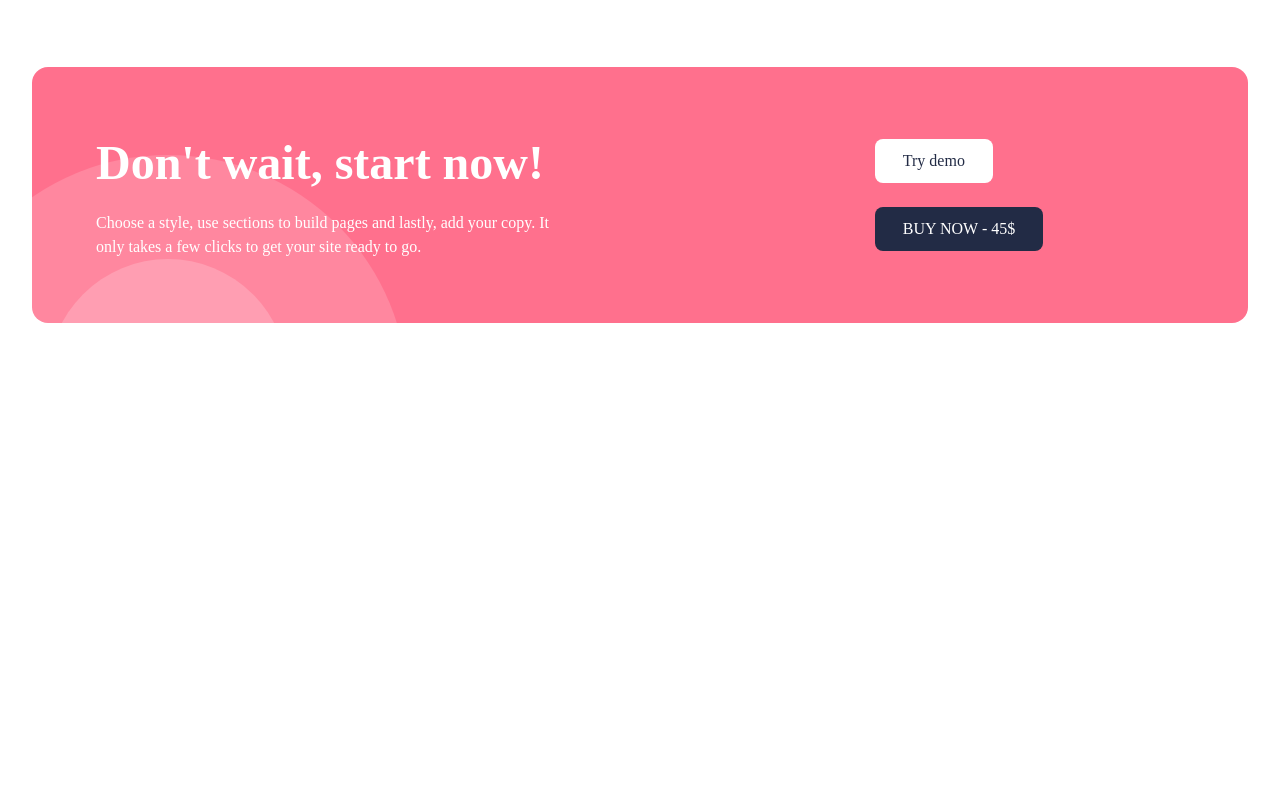
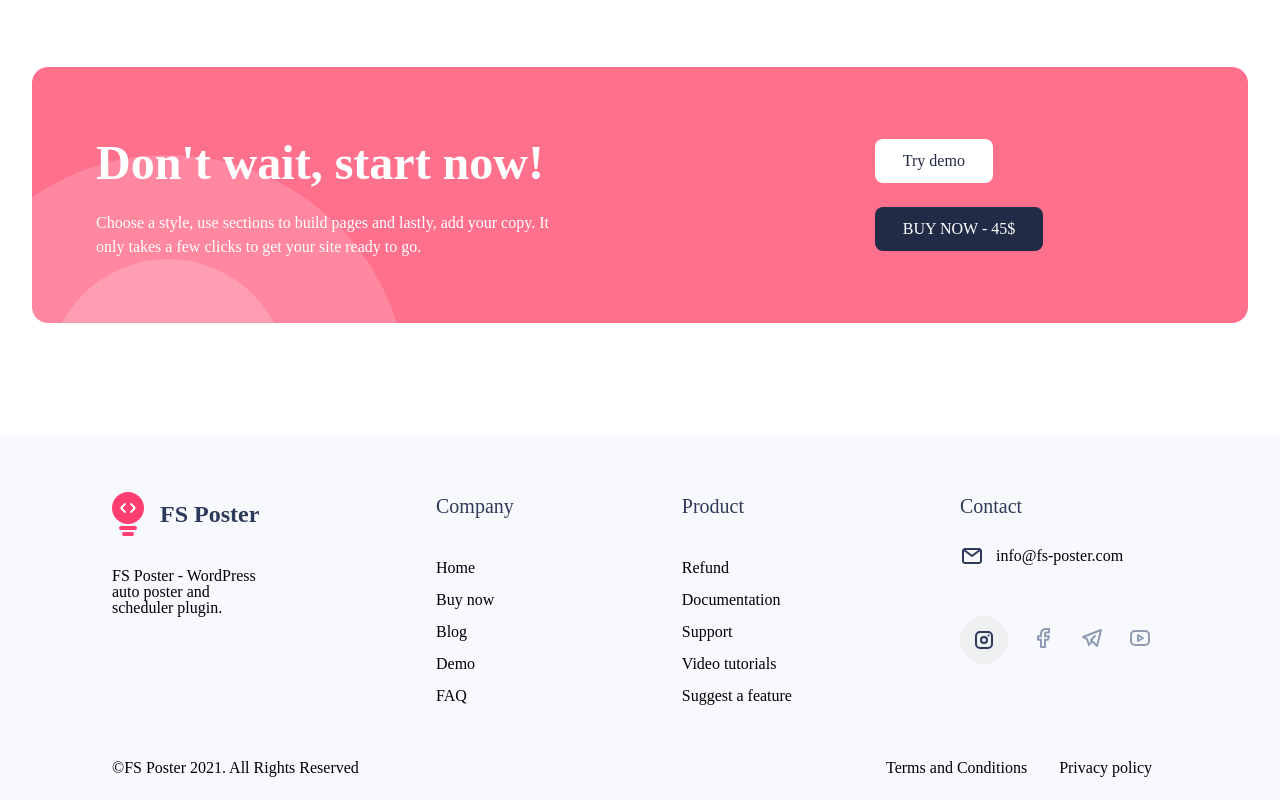
Before and after one commit to EyvazKarimli/Fs-Home-Page, a plain HTML site: page index.html in a window 1280 px wide. Shown: the part 8974-9774 px from the top of the page. Before the commit the page ends 9449 px from the top, so only its background shows below. Drawn offline with Linux system fonts and the light colour scheme.

Commit message:
task complated for destkop

```diff
--- a/assets/styles/sass/_footer.scss
+++ b/assets/styles/sass/_footer.scss
@@ -0,0 +1,96 @@
+footer{
+    padding: 3.56rem 8rem 1.5rem 7rem;
+    background-color: #F7F9FC;
+    display: flex;
+    flex-direction: column;
+    gap: 3.5rem;
+
+    .class{
+        line-height: 1.5rem;
+        color: map-get($colors,"middle-text" );
+    }
+    .first-text{
+        font-size: 1.25rem;
+        line-height: 1.75rem;
+        color: map-get($colors,"middle-text" );
+    }
+    .top-box{
+        display: flex;
+        justify-content: space-between;
+        flex-wrap: wrap;
+        gap: 3rem;
+        &_about{
+            flex-basis: 15%;
+            display: flex;
+            flex-direction: column;
+            gap: 2rem;
+            &_logo{
+                display: flex;
+                align-items: center;
+                gap: 1rem;
+                font-size: 1.5rem;
+                font-weight: 600;
+                line-height: 2rem;
+                color: map-get($colors,"middle-text" );
+            }
+        }
+        &_company{
+            display: flex;
+            flex-direction: column;
+            gap: 1rem;
+            cursor: pointer;
+            a:first-of-type{
+                margin-bottom: 1.5rem;
+            }
+        }
+        &_product{
+            display: flex;
+            flex-direction: column;
+            gap: 1rem;
+            cursor: pointer;
+            a:first-of-type{
+                margin-bottom: 1.5rem;
+            }
+        }
+        &_contact{
+            display: flex;
+            flex-direction: column;
+            p:first-of-type{
+                margin-bottom: 1.5rem;
+            }
+            &_mail{
+                cursor: pointer;
+                display: flex;
+                align-items: center;
+                gap: 0.75rem;
+                margin-bottom: 3rem;
+            }
+            &_icon{
+                display: flex;
+                align-items: center;
+                gap: 1.5rem;
+                flex-wrap: wrap;
+                a:first-of-type{
+                    position: relative;
+                    width: 3rem;
+                    height: 3rem;
+                    background-color: #cdcdcd3b;
+                    border-radius: 50%;
+                    img{
+                        @extend %center;
+                    }
+
+                }
+            }
+        }
+    }
+    .bottom-box{
+        display: flex;
+        justify-content: space-between;
+        flex-wrap: nowrap;
+        &_terms{
+            display: flex;
+            gap: 2rem;
+        }
+    }
+}
--- a/index.html
+++ b/index.html
@@ -1,14 +1,17 @@
 <!DOCTYPE html>
 <html lang="en">
-
   <head>
     <meta charset="UTF-8" />
     <meta name="viewport" content="width=device-width, initial-scale=1.0" />
     <title>Document</title>
     <link rel="stylesheet" href="./css/style.css" />
-    <link rel="stylesheet" href="https://cdnjs.cloudflare.com/ajax/libs/font-awesome/6.4.2/css/all.min.css"
+    <link
+      rel="stylesheet"
+      href="https://cdnjs.cloudflare.com/ajax/libs/font-awesome/6.4.2/css/all.min.css"
       integrity="sha512-z3gLpd7yknf1YoNbCzqRKc4qyor8gaKU1qmn+CShxbuBusANI9QpRohGBreCFkKxLhei6S9CQXFEbbKuqLg0DA=="
-        crossorigin="anonymous" referrerpolicy="no-referrer" />
+      crossorigin="anonymous"
+      referrerpolicy="no-referrer"
+    />
   </head>
 
   <body>
@@ -30,9 +33,13 @@
             <li><a href="#">Blog</a></li>
             <li><a href="#">FAQ</a></li>
             <li><a href="#">Support</a></li>
-                    <label for="check" class="close-menu"><i class="fa-solid fa-xmark"></i></label>
+            <label for="check" class="close-menu"
+              ><i class="fa-solid fa-xmark"></i
+            ></label>
           </span>
-                <label for="check" class="open-menu"><i class="fa-solid fa-bars"></i></label>
+          <label for="check" class="open-menu"
+            ><i class="fa-solid fa-bars"></i
+          ></label>
           <div class="buttons-nav">
             <a href="#" class="try-demo">Try demo</a>
             <a href="#" class="buy-now">BUY NOW - $45</a>
@@ -41,7 +48,9 @@
       </nav>
 
       <div class="search">
-            <a href="#"><img src="./assets/image/search.svg" alt="search-icon" /></a>
+        <a href="#"
+          ><img src="./assets/image/search.svg" alt="search-icon"
+        /></a>
         <input type="search" autocomplete="off" />
       </div>
 
@@ -200,7 +209,10 @@
         <div class="social-media_cards">
           <div class="social-media_cards_card">
             <div class="social-media_cards_card_icon facebook">
-                        <img src="./assets/image/social-media/facebook.svg" alt="facebook" />
+              <img
+                src="./assets/image/social-media/facebook.svg"
+                alt="facebook"
+              />
             </div>
             <div class="social-media_cards_card_text">
               <p>Facebook</p>
@@ -210,7 +222,10 @@
 
           <div class="social-media_cards_card">
             <div class="social-media_cards_card_icon twitter">
-                        <img src="./assets/image/social-media/twitter.svg" alt="twitter" />
+              <img
+                src="./assets/image/social-media/twitter.svg"
+                alt="twitter"
+              />
             </div>
             <div class="social-media_cards_card_text">
               <p>Twitter</p>
@@ -220,7 +235,10 @@
 
           <div class="social-media_cards_card">
             <div class="social-media_cards_card_icon instagram">
-                        <img src="./assets/image/social-media/Instagram.svg" alt="instagram" />
+              <img
+                src="./assets/image/social-media/Instagram.svg"
+                alt="instagram"
+              />
             </div>
             <div class="social-media_cards_card_text">
               <p>Instagram</p>
@@ -230,7 +248,10 @@
 
           <div class="social-media_cards_card">
             <div class="social-media_cards_card_icon linkedin">
-                        <img src="./assets/image/social-media/linkedin.svg" alt="linkedin" />
+              <img
+                src="./assets/image/social-media/linkedin.svg"
+                alt="linkedin"
+              />
             </div>
             <div class="social-media_cards_card_text">
               <p>Linkedin</p>
@@ -240,7 +261,10 @@
 
           <div class="social-media_cards_card">
             <div class="social-media_cards_card_icon pinterest">
-                        <img src="./assets/image/social-media/pinterest.svg" alt="pinterest" />
+              <img
+                src="./assets/image/social-media/pinterest.svg"
+                alt="pinterest"
+              />
             </div>
             <div class="social-media_cards_card_text">
               <p>Pinterest</p>
@@ -250,7 +274,10 @@
 
           <div class="social-media_cards_card">
             <div class="social-media_cards_card_icon google">
-                        <img src="./assets/image/social-media/google-my-busines.svg" alt="google" />
+              <img
+                src="./assets/image/social-media/google-my-busines.svg"
+                alt="google"
+              />
             </div>
             <div class="social-media_cards_card_text">
               <p>Google My business</p>
@@ -260,7 +287,10 @@
 
           <div class="social-media_cards_card">
             <div class="social-media_cards_card_icon telegram">
-                        <img src="./assets/image/social-media/telegram.svg" alt="telegram" />
+              <img
+                src="./assets/image/social-media/telegram.svg"
+                alt="telegram"
+              />
             </div>
             <div class="social-media_cards_card_text">
               <p>Telegram</p>
@@ -320,7 +350,10 @@
 
           <div class="social-media_cards_card">
             <div class="social-media_cards_card_icon wordpress">
-                        <img src="./assets/image/social-media/Group 5606.svg" alt="wordpress" />
+              <img
+                src="./assets/image/social-media/Group 5606.svg"
+                alt="wordpress"
+              />
             </div>
             <div class="social-media_cards_card_text">
               <p>Wordpress</p>
@@ -351,7 +384,10 @@
         <div class="features_first-part">
           <div class="features_first-part_img">
             <div class="features_first-part_img_bg"></div>
-                    <img src="./assets/image/undraw_Browsing_online_re_umsa 1.png" alt="" />
+            <img
+              src="./assets/image/undraw_Browsing_online_re_umsa 1.png"
+              alt=""
+            />
           </div>
           <div class="features_first-part_text pharagraph">
             <p>Schedule posts</p>
@@ -379,7 +415,10 @@
         <div class="features_third-part">
           <div class="features_third-part_img">
             <div class="features_third-part_img_bg"></div>
-                    <img src="./assets/image/undraw_social_dashboard_k3pt 1 (1).png" alt="" />
+            <img
+              src="./assets/image/undraw_social_dashboard_k3pt 1 (1).png"
+              alt=""
+            />
           </div>
           <div class="features_third-part_text pharagraph">
             <p>14 integrated social networks</p>
@@ -429,7 +468,9 @@
         <p>See How Well Our Customers Are Satisfied</p>
         <div class="slide_container">
           <div class="slide_container_arrow-box">
-                    <a href="#slide"><img src="./assets/image/arrow-ios-left.svg" alt="" /></a>
+            <a href="#slide"
+              ><img src="./assets/image/arrow-ios-left.svg" alt=""
+            /></a>
           </div>
           <p>
             If you are looking for community with dedicated focus to grow on UX
@@ -439,7 +480,9 @@
             your questions.
           </p>
           <div class="slide_container_arrow-box">
-                    <a href="#slide"><img src="./assets/image/arrow-ios-right.svg" alt="" /></a>
+            <a href="#slide"
+              ><img src="./assets/image/arrow-ios-right.svg" alt=""
+            /></a>
           </div>
         </div>
         <div class="slide_author">
@@ -459,7 +502,8 @@
           <div class="blog_heading_link">
             <a href="#blog"> See all blogs </a>
             <a href="#blog">
-                        <img src="./assets/image/arrow-right.svg" alt="" /></a>
+              <img src="./assets/image/arrow-right.svg" alt=""
+            /></a>
           </div>
         </div>
 
@@ -500,7 +544,7 @@
 
         <div class="blog_subscribe">
           <p>Subscribe To Our Newsletter</p>
-                <input type="text" placeholder="Your email">
+          <input type="text" placeholder="Your email" />
           <button>Subscribe</button>
         </div>
       </article>
@@ -509,50 +553,63 @@
         <p>Frequently Asked Questions</p>
 
         <div class="questions_block">
-
           <div class="questions_block_first">
-                    <p class="first-heading">I Have Some Difficulties Related To The Plugin. What Should I Do? </p>
+            <p class="first-heading">
+              I Have Some Difficulties Related To The Plugin. What Should I Do?
+            </p>
             <button>+</button>
           </div>
           <div class="questions_block_second">
             <div class="questions_block_second_heading">
-                        <p class="first-heading">I See “Published By FS Poster” On The Top Of My Facebook Posts. How Can I Change It?</p>
+              <p class="first-heading">
+                I See “Published By FS Poster” On The Top Of My Facebook Posts.
+                How Can I Change It?
+              </p>
               <button>X</button>
             </div>
             <div class="questions_block_second_answers">
-                        <p>1. Go to the FS Poster settings > General settings and disable the License status option;</p>
-                        <p> 2. And install the plugin on your new website.</p>
-                        <p>Note that we highly recommend exporting the plugin data in the Export & Import settings before disabling the option.</p>
+              <p>
+                1. Go to the FS Poster settings > General settings and disable
+                the License status option;
+              </p>
+              <p>2. And install the plugin on your new website.</p>
+              <p>
+                Note that we highly recommend exporting the plugin data in the
+                Export & Import settings before disabling the option.
+              </p>
             </div>
           </div>
 
-
           <div class="questions_block_first">
-                    <p class="first-heading">My Facebook Personal App Is Not Approved. What Can I Do? </p>
+            <p class="first-heading">
+              My Facebook Personal App Is Not Approved. What Can I Do?
+            </p>
             <button>+</button>
           </div>
 
-
           <div class="questions_block_first">
-                    <p class="first-heading">Can Other WordPress Users Use The Plugin</p>
+            <p class="first-heading">
+              Can Other WordPress Users Use The Plugin
+            </p>
             <button>+</button>
           </div>
 
-
           <div class="questions_block_first">
-                    <p class="first-heading">How Many Accounts Can I Add To The Plugin? </p>
+            <p class="first-heading">
+              How Many Accounts Can I Add To The Plugin?
+            </p>
             <button>+</button>
           </div>
-
         </div>
-
       </section>
-
 
       <section class="offer">
         <div class="offer_text">
           <p>Don't wait, start now!</p>
-                <p>Choose a style, use sections to build pages and lastly, add your copy. It only takes a few clicks to get your site ready to go.</p>
+          <p>
+            Choose a style, use sections to build pages and lastly, add your
+            copy. It only takes a few clicks to get your site ready to go.
+          </p>
         </div>
         <div class="offer_buttons">
           <a href="">Try demo</a>
@@ -563,14 +620,68 @@
           <div class="circle"></div>
         </div>
       </section>
-
-
-
-
-
     </main>
 
-    <footer></footer>
+    <footer>
+      <div class="top-box">
+        <div class="top-box_about">
+          <div class="top-box_about_logo">
+            <img src="./assets/image/logo.svg" alt="" />
+            <span>FS Poster</span>
+          </div>
+          <p class="text">
+            FS Poster - WordPress auto poster and scheduler plugin.
+          </p>
+        </div>
+
+        <div class="top-box_company">
+          <a class="first-text">Company</a>
+          <a class="text">Home</a>
+          <a class="text">Buy now</a>
+          <a class="text">Blog</a>
+          <a class="text">Demo</a>
+          <a class="text" class="text">FAQ</a>
+        </div>
+
+        <div class="top-box_product">
+          <a class="first-text">Product</a>
+          <a class="text">Refund</a>
+          <a class="text">Documentation</a>
+          <a class="text">Support</a>
+          <a class="text">Video tutorials</a>
+          <a class="text">Suggest a feature</a>
+        </div>
+
+        <div class="top-box_contact">
+          <p class="first-text">Contact</p>
+          <div class="top-box_contact_mail">
+            <img src="./assets/image/footer/email.svg" alt="" />
+            <span class="text">info@fs-poster.com</span>
+          </div>
+          <div class="top-box_contact_icon">
+            <a href=""
+              ><img src="./assets/image/footer/Instagram.svg" alt=""
+            /></a>
+            <a href=""
+              ><img src="./assets/image/footer/facebook.svg" alt=""
+            /></a>
+            <a href="">
+              <img src="./assets/image/footer/telegram.svg" alt=""
+            /></a>
+            <a href=""
+              ><img src="./assets/image/footer/youtube.svg" alt=""
+            /></a>
+          </div>
+        </div>
+      </div>
+
+      <div class="bottom-box">
+        <p class="text">&copy;FS Poster 2021. All Rights Reserved</p>
+        <div class="bottom-box_terms">
+          <p class="text">Terms and Conditions</p>
+          <p class="text">Privacy policy</p>
+        </div>
+      </div>
+    </footer>
   </body>
-
 </html>
```
Also changed, not shown: assets/image/footer/Instagram.svg (added), assets/image/footer/email.svg (added), assets/image/footer/facebook.svg (added), assets/image/footer/telegram.svg (added), assets/image/footer/youtube.svg (added), css/style.css, 1 other file. Lines whose indentation alone changed are shown as unchanged.
